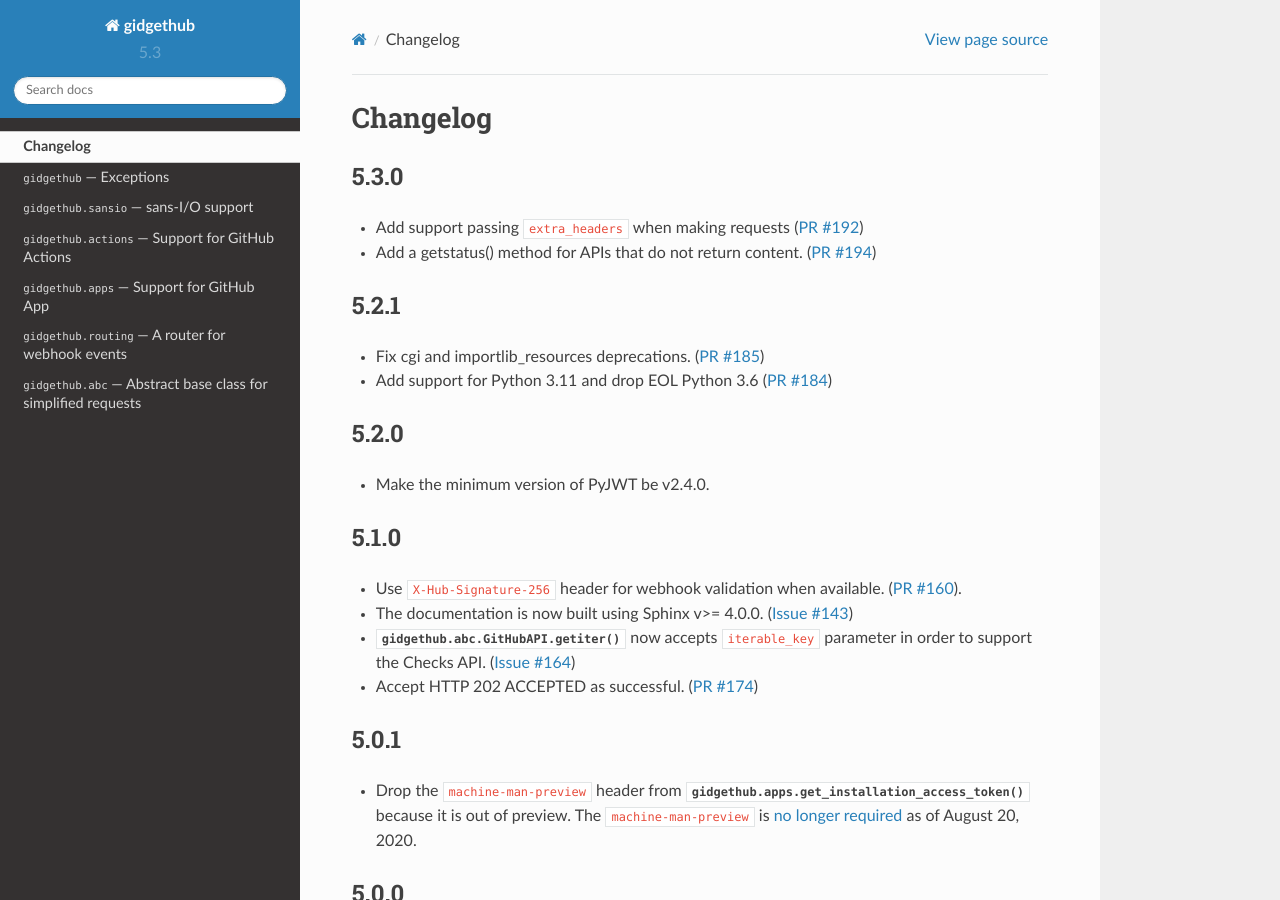
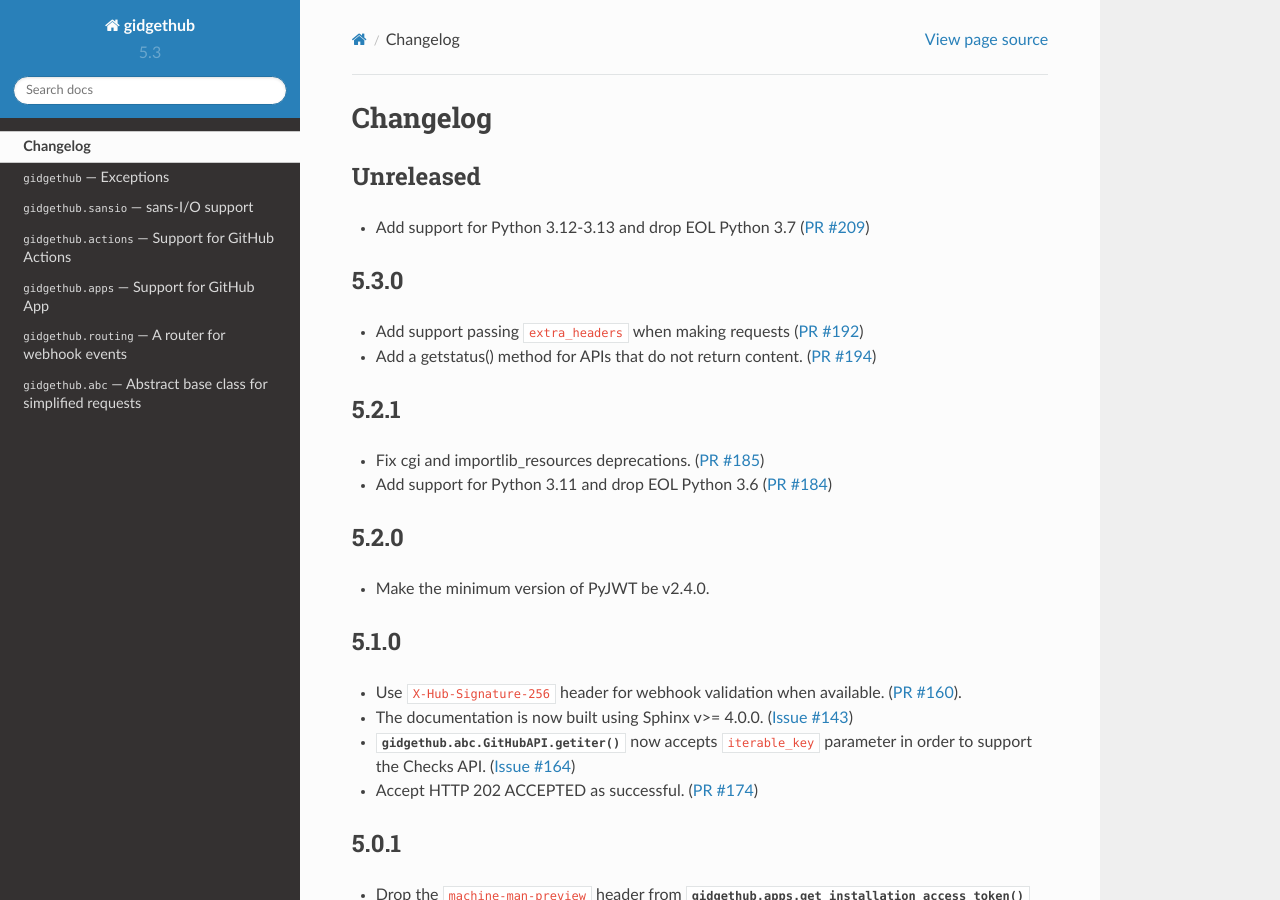
Before and after one commit to gidgethub/gidgethub, a Sphinx documentation site: the page built from docs/changelog.rst, in a window 1280 px wide and 900 px high. Built offline with Sphinx 7.4.7 and the Read the Docs theme 2.0.0, drawn with Linux system fonts in a browser that asks for light colours; pages that are not in the unit, such as notebooks, are missing from menus.

Commit message:
Update changelog (#212)

```diff
--- a/docs/changelog.rst
+++ b/docs/changelog.rst
@@ -1,5 +1,11 @@
 Changelog
 =========
+
+Unreleased
+----------
+
+- Add support for Python 3.12-3.13 and drop EOL Python 3.7
+  (`PR #209 <https://github.com/brettcannon/gidgethub/pull/209>`_)
 
 5.3.0
 -----
```
